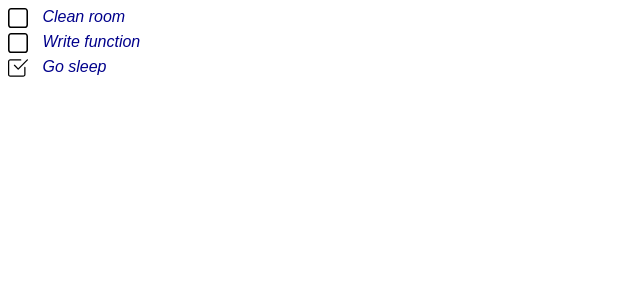
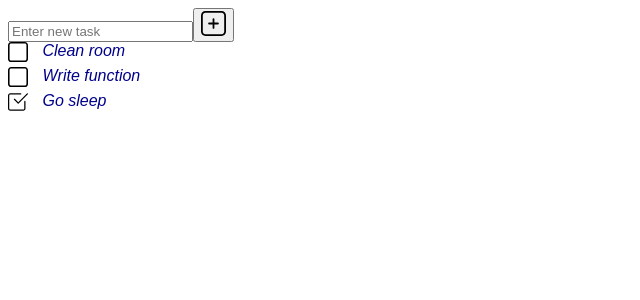
Before and after one commit to Svetlanasyo/to_do_list_REACT, a React (Create React App) app: page / in a window 1280 px wide. Shown: the top 300 px of the page, without its empty margins (0-640 px from the left). Built offline with nearby package versions, Linux system fonts and the light colour scheme.

Commit message:
closed #5

```diff
--- a/src/components/ToDosListComponent.tsx
+++ b/src/components/ToDosListComponent.tsx
@@ -6,11 +6,16 @@ export interface IToDosComponentProps {
 }
 
 export interface IToDosComponentState {
+    toDoName: string;
+    TODOS: { name: string; isDone: boolean }[];
 }
 
 export class ToDosListComponent extends Component<IToDosComponentProps, IToDosComponentState> {
 
-    private TODOS = [
+    constructor(props: any) {
+        super(props);
+        this.state = {
+            toDoName: "", TODOS: [
                 {
                     name: "Clean room",
                     isDone: false
@@ -23,14 +28,41 @@ export class ToDosListComponent extends Component<IToDosComponentProps, IToDosCo
                     name: "Go sleep",
                     isDone: true
                 }
-    ];
+            ]
+        };
+        this.addToDo = this.addToDo.bind(this);
+    }
 
     render(): React.ReactElement<any> {
 
-        return ( <div>
-            {this.TODOS.map((el) => {
-            return <ToDoComponent toDoName={el.name} isDone={el.isDone}/>})}
+        return (
+            <div>
+                <div>
+                    <input
+                        type='text'
+                        placeholder="Enter new task"
+                        onChange={event => this.setToDoName(event.target.value)}
+                    />
+
+                    <button onClick={this.addToDo}><img src='plus.svg' height='25px' width='25px'/></button>
+                </div>
+                {this.state.TODOS.map((el) => {
+                    return <ToDoComponent toDoName={el.name} isDone={el.isDone}/>
+                })}
             </div>)
     }
 
+    private addToDo() {
+
+        this.setState(state => {
+            return {
+                ...state, TODOS: [...state.TODOS, {name: this.state.toDoName, isDone:false}].reverse()}
+        })
     }
+
+
+    private setToDoName(value: string) {
+        this.setState({toDoName: value})
+    }
+
+}
```
Also changed, not shown: public/plus.svg (added). Lines whose indentation alone changed are shown as unchanged.
